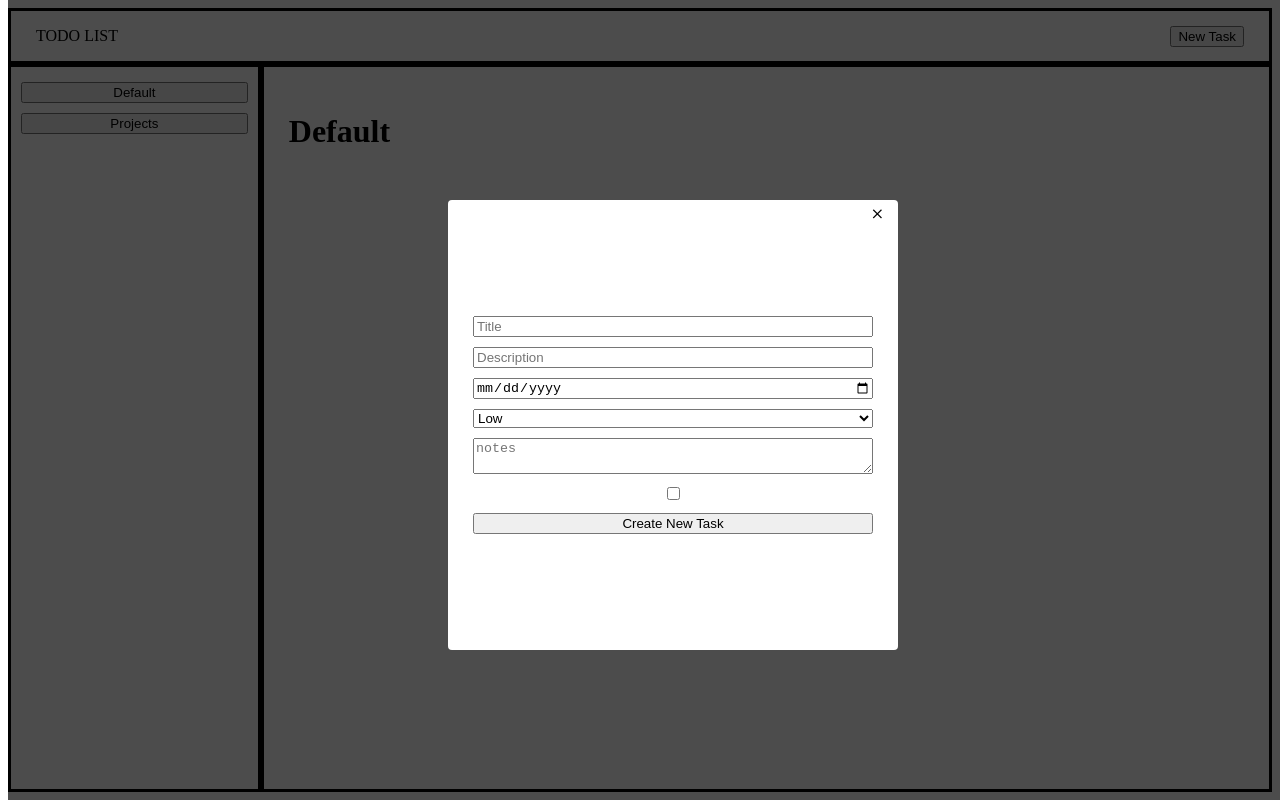
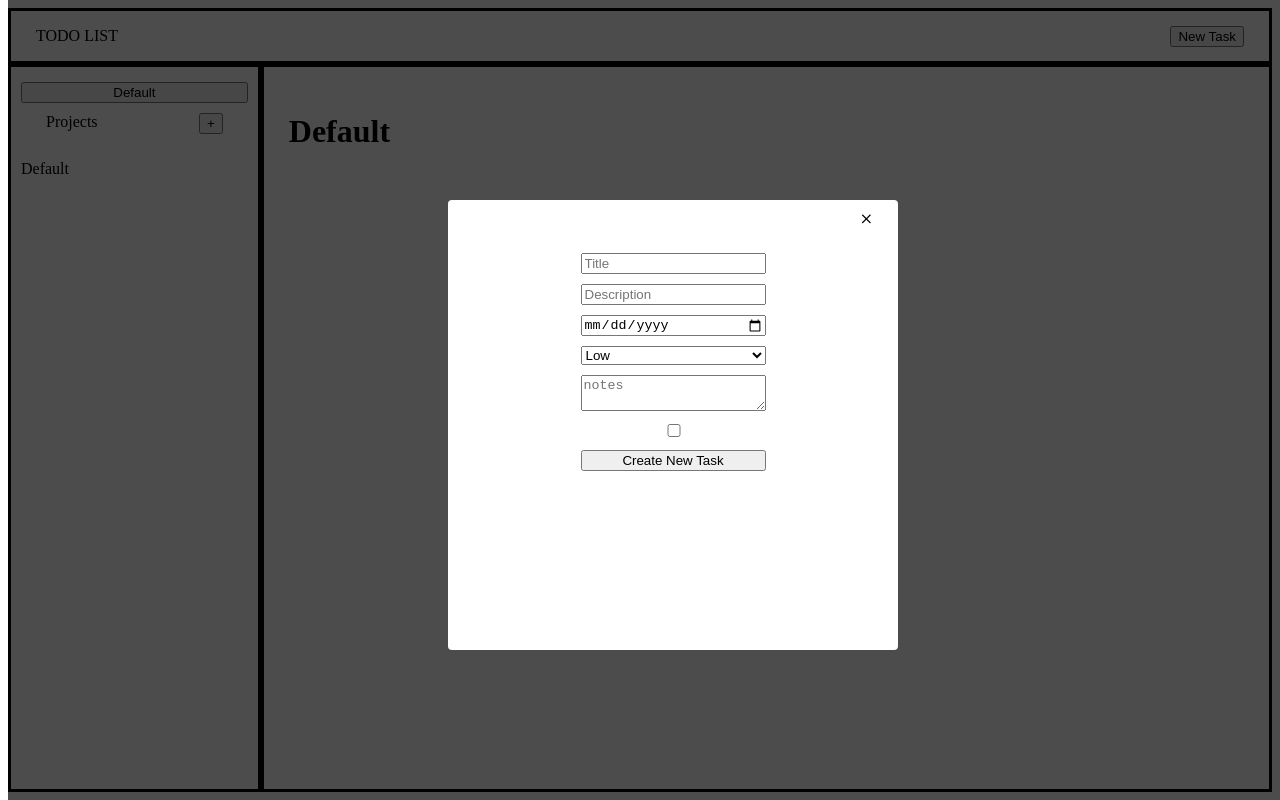
Before and after one commit to Duh-Shawn/to-do, a website built with webpack: page dist/index.html in a window 1280 px wide. Both pictures are taken after a click on the button "New Task". Built offline with nearby package versions, Linux system fonts and the light colour scheme.

Commit message:
Add functionality to create new projects

```diff
--- a/src/controller.js
+++ b/src/controller.js
@@ -1,6 +1,7 @@
 import { UI } from "./ui";
 import { Task } from "./task";
 import { Events } from "./events";
+import { Project } from "./project";
 
 class Controller {
     constructor (projectList, selectedProject){
@@ -28,6 +29,20 @@ class Controller {
         this.events.initRemoveTaskListener();
     }
 
+    createProject = (e) => {
+        e.preventDefault();
+        const name = document.getElementById('name').value;
+        this.projectList.push(new Project(name));
+        UI.displayProjectList(this.projectList);
+        /* const description = document.getElementById('description').value;
+        const dueDate = document.getElementById('due').value;
+        const priority = document.getElementById('priority').value;
+        const task = new Task(title, description, dueDate, priority);
+        this.selectedProject.addTask(task);
+        UI.displayProjectTasks(this.selectedProject);
+        this.events.initRemoveTaskListener(); */
+    }
+
 }
 
 export { Controller };
--- a/src/events.js
+++ b/src/events.js
@@ -10,11 +10,20 @@ class Events{
         const newTaskButton = document.getElementById('new-task-button');
         newTaskButton.addEventListener('click', UI.openTaskForm);
 
-        const closeFormButton = document.querySelector('.close-popup');
-        closeFormButton.addEventListener('click', UI.closeTaskForm);
+        const newProjectButton = document.getElementById('new-project-button');
+        newProjectButton.addEventListener('click', UI.openProjectForm);
 
-        const createTaskButton = document.getElementById('form-submission');
+        const closeFormButtons = document.querySelectorAll('.close-popup');
+        closeFormButtons.forEach(button => {
+            button.addEventListener('click', UI.closeForm);
+        });
+
+        const createTaskButton = document.getElementById('task-form-submission');
         createTaskButton.addEventListener('click', this.controller.createTask);
+
+        const createProjectButton = document.getElementById('project-form-submission');
+        createProjectButton.addEventListener('click', this.controller.createProject);
+
     }
 
     initRemoveTaskListener(){
--- a/src/index.js
+++ b/src/index.js
@@ -4,7 +4,6 @@ import { Task } from "./task";
 import { Controller } from "./controller";
 import { Events } from "./events";
 
-// UI.initEventListeners();
 const defaultProject = new Project("Default");
 const projectList = [];
 projectList.push(defaultProject);
@@ -25,3 +24,4 @@ events.init();
 
 
 UI.displayProjectTasks(selectedProject);
+UI.displayProjectList(projectList);
--- a/src/style.css
+++ b/src/style.css
@@ -58,8 +58,10 @@ header{
     align-items: center;
 }
 
-.new-task-popup{
-    display: flex;
+.new-task-popup,
+.new-project-popup{
+    display: none;
+    flex-direction: column;
     max-width: 500px;
     max-height: 500px;
     background-color: white;
@@ -76,11 +78,19 @@ header{
     gap: 10px;
 }
 
+#new-project-form{
+    flex: 1;
+    display: flex;
+    flex-direction: column;
+    gap: 10px;
+}
+
 .close-popup{
-    position: absolute;
-    top: 0;
-    right: 14px;
+    position: relative;
     font-size: 25px;
+    top: -20px;
+    right: 0px;
+    align-self: flex-end;
     transform: rotate(45deg);
     cursor: pointer;
 }
@@ -90,3 +100,10 @@ header{
     justify-content: space-between;
     /* border: solid; */
 }
+
+.sidebar-projects{
+    display: flex;
+    justify-content: space-between;
+    padding-left: 25px;
+    padding-right: 25px;
+}
--- a/src/ui.js
+++ b/src/ui.js
@@ -4,6 +4,21 @@ class UI {
         e.target.parentNode.remove();
     }
 
+
+    static displayProjectList = (projectList) => {
+        this.clearProjectContainer();
+        for (let i = 0; i < projectList.length; i++){
+            const projectDiv = document.createElement('div');
+            projectDiv.classList = "project";
+            projectDiv.dataset.indexNumber = i;
+            projectDiv.innerHTML=`<p class="project-name">${projectList[i].name}</p>`
+            document.querySelector('.projects-container').appendChild(projectDiv);
+        }
+    }
+
+    static clearProjectContainer = () => {
+        document.querySelector('.projects-container').innerHTML = "";
+    }
 
     static clearProjectContent = () => {
         document.querySelector('.project-data').innerHTML = "";
@@ -25,10 +40,17 @@ class UI {
 
     static openTaskForm = () => {
         document.querySelector('.bg-modal').style.display = 'flex';
+        document.querySelector('.new-task-popup').style.display = 'flex';
     }
 
-    static closeTaskForm = () => {
+    static closeForm = (e) => {
         document.querySelector('.bg-modal').style.display = 'none';
+        e.target.parentNode.style.display = 'none';
+    }
+
+    static openProjectForm = () => {
+        document.querySelector('.bg-modal').style.display = 'flex';
+        document.querySelector('.new-project-popup').style.display = 'flex';
     }
 }
 
```
Also changed, not shown: dist/index.html, dist/main.js.
